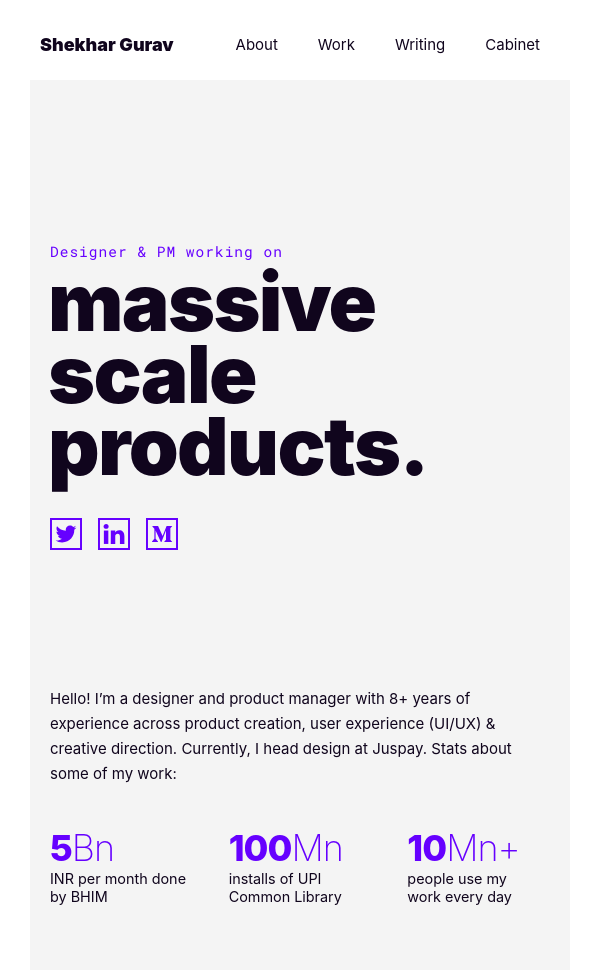
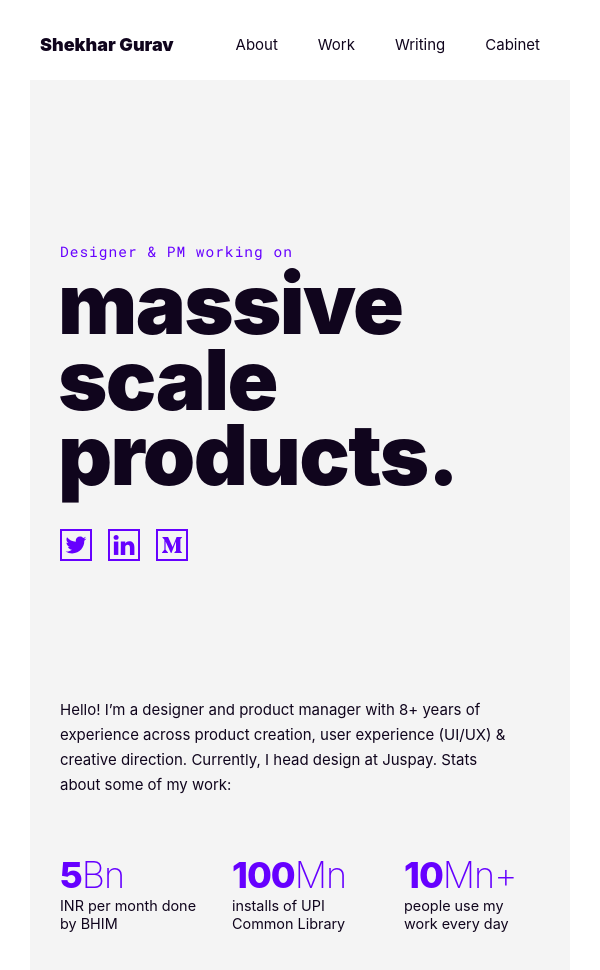
Before and after one commit to pzync/portfolio-cover, a Gatsby site: page / in a window 600 px wide. Built offline with nearby package versions, Linux system fonts and the light colour scheme; Gatsby itself is replaced by a stand-in of ours; a web font is replaced by a local one.

Commit message:
Minor changes only to media query for 481 to 767px - in layout.css

```diff
--- a/src/components/layout.css
+++ b/src/components/layout.css
@@ -194,25 +194,25 @@ and (max-width: 480px) {
     }
 
     .HugeH1 {
-      font-size: 80px;
+      font-size: 84px;
       margin-bottom: 36px;
       margin-left: -2px;
     }
 
     .H1AndSocialLinkLogos {
       padding-top: 16vh;
-      margin-left: 20px;
+      margin-left: 30px;
     }
 
     .HelloAndStatsAtBottom {
       display: block;
-      padding: 16vh 20px 8vh 20px;
+      padding: 16vh 30px 8vh 30px;
       margin: 0 0
     }
 
     .StatsContainer {
       justify-items: start;
-      padding: 48px 0;
+      padding: 64px 0;
       grid-gap: 36px;
 
     }
```
